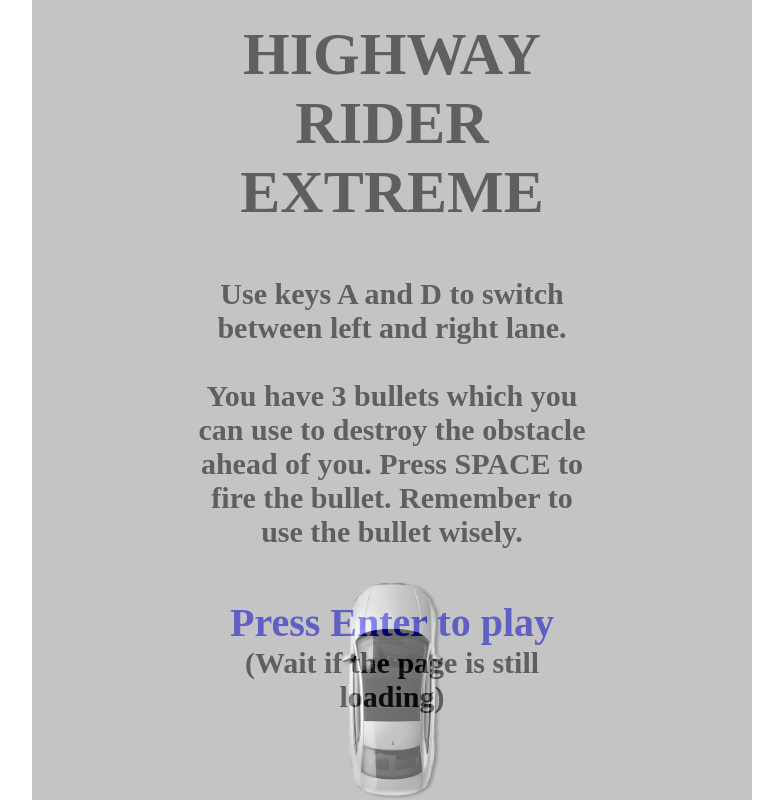
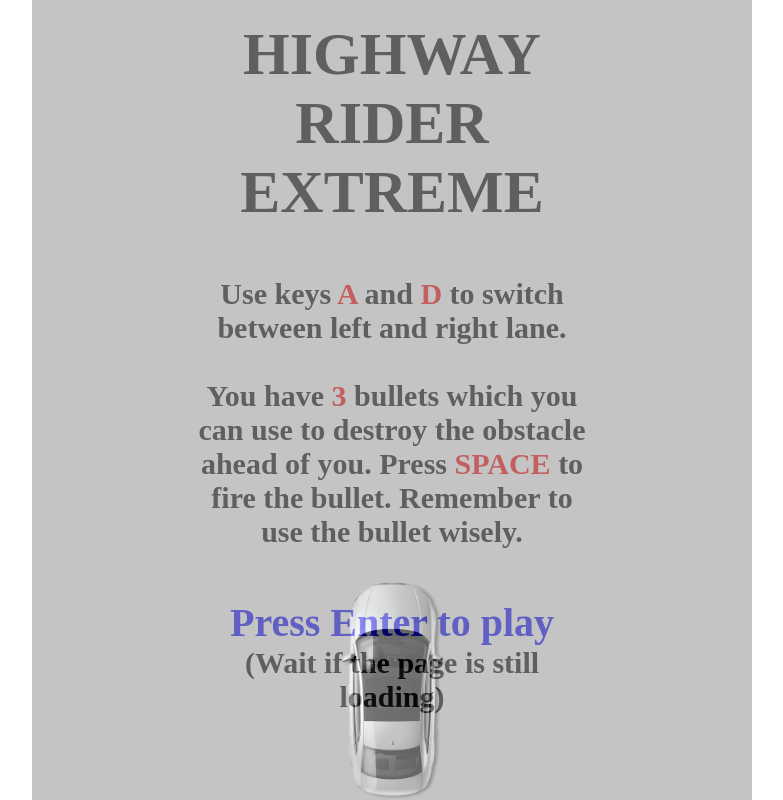
Before and after one commit to mpranab7890/car-lane-game, a plain HTML site: page index.html in a window 1280 px wide. Shown: the whole page, without its empty margins (248-1031 px from the left). Drawn offline with Linux system fonts and the light colour scheme.

Commit message:
Changes in color of text in menu screen

```diff
--- a/css/style.css
+++ b/css/style.css
@@ -76,3 +76,7 @@
   font-size: 40px;
   color: blue;
 }
+
+.red-text {
+  color: red;
+}
--- a/index.html
+++ b/index.html
@@ -25,10 +25,14 @@
     <div class="game-start-menu">
       <h1>HIGHWAY RIDER EXTREME</h1>
       <p>
-        Use keys A and D to switch between left and right lane.<br />
+        Use keys <span class="red-text">A</span> and
+        <span class="red-text">D</span> to switch between left and right
+        lane.<br />
         <br />
-        You have 3 bullets which you can use to destroy the obstacle ahead of
-        you. Press SPACE to fire the bullet. Remember to use the bullet wisely.
+        You have <span class="red-text">3</span> bullets which you can use to
+        destroy the obstacle ahead of you. Press
+        <span class="red-text">SPACE</span> to fire the bullet. Remember to use
+        the bullet wisely.
       </p>
       <div class="game-start-menu-enter">
         <p>Press Enter to play</p>
```
